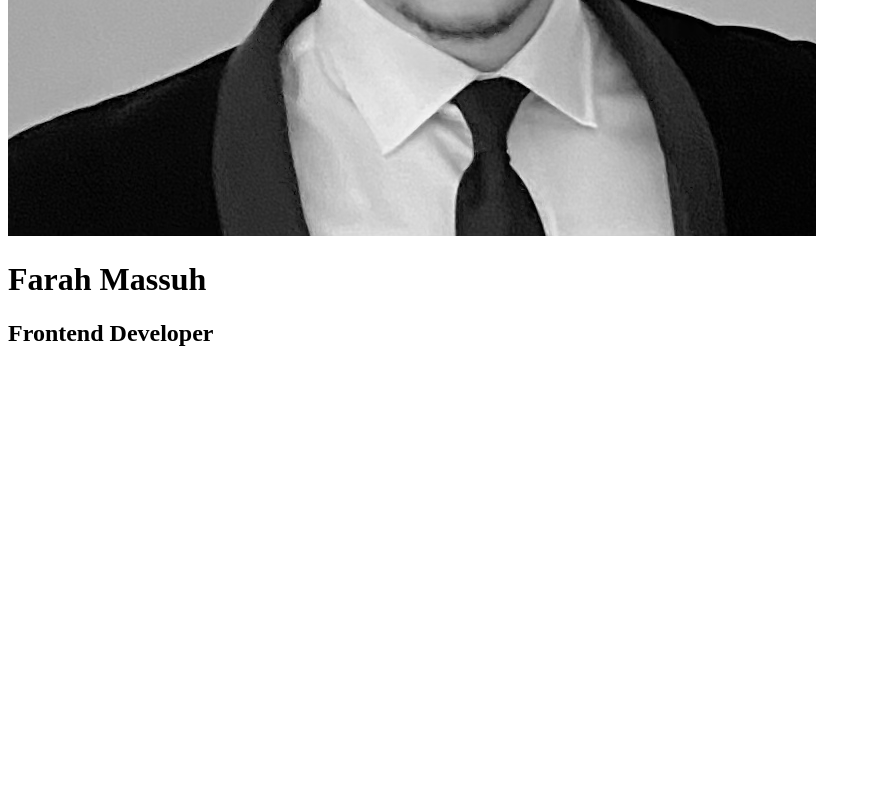
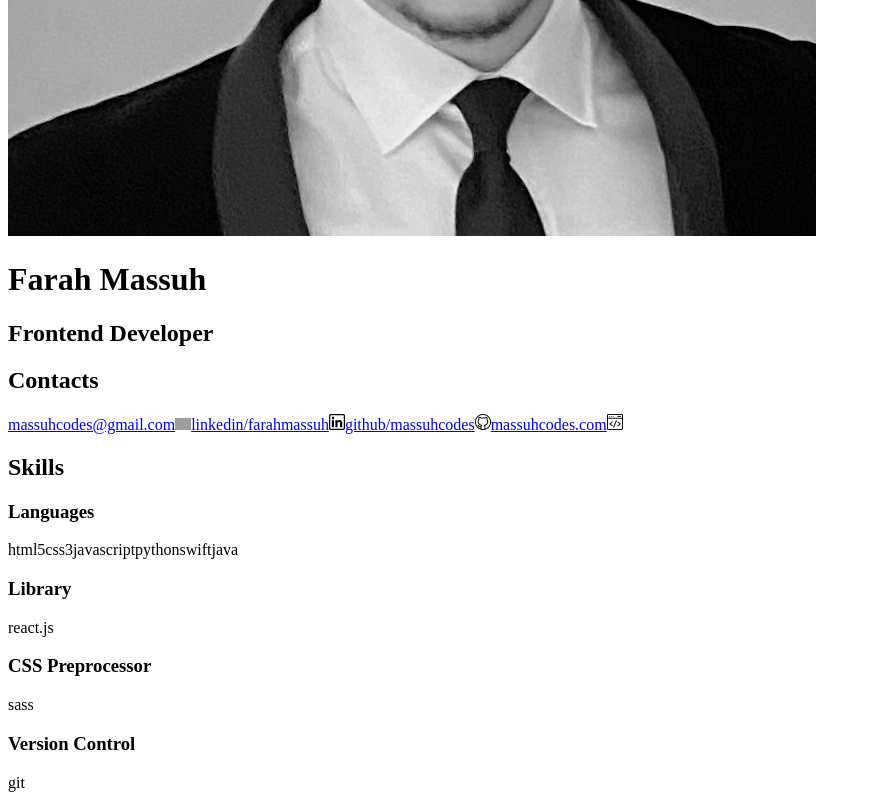
Before and after one commit to massuhcodes/resume, a React (Vite) app: page / in a window 1280 px wide. Shown: the part 581-1381 px from the top of the page, without its empty margins (0-871 px from the left). Before the commit the page ends 948 px from the top, so only its background shows below. Built offline with nearby package versions, Linux system fonts and the light colour scheme; grey boxes are pictures that could not be loaded.

Commit message:
Continued structuring html

```diff
--- a/src/components/Aside.jsx
+++ b/src/components/Aside.jsx
@@ -1,14 +1,21 @@
-import "../styles/Aside.css"
-import Contacts from "../components/Contacts"
-import Skills from "../components/Skills"
-import Education from "../components/Education"
+import "../styles/Aside.css";
+import Contacts from "../components/Contacts";
+import Skills from "../components/Skills";
+import Education from "../components/Education";
 
 export default function Aside() {
     return (
         <aside>
-            <Contacts />
-            <Skills />
-            <Education />
+            <article
+                role={"contentinfo"}
+                aria-label={
+                    "Article about Farah's Contacts, Skills, and Education"
+                }
+            >
+                <Contacts />
+                <Skills />
+                <Education />
+            </article>
         </aside>
-    )
+    );
 }
--- a/src/components/Contacts.jsx
+++ b/src/components/Contacts.jsx
@@ -1,12 +1,31 @@
 import "../styles/Contacts.css";
+import github from "../assets/github.png";
+import linkedin from "../assets/linkedin.png";
+import mail from "../assets/mail.png";
+import website from "../assets/website.png";
 
 export default function Contacts() {
     return (
-        <article
-            role={"contentinfo"}
-            ariaLable={"Article about Farah's Contacts, Skills, and Education"}
-        >
-
-        </article>
+        <section role={"contentinfo"} aria-label="Contacts">
+            <h2>Contacts</h2>
+            <div>
+                <a href="#">
+                    <span>massuhcodes@gmail.com</span>
+                    <img className="icon" src={mail} />
+                </a>
+                <a href="#">
+                    <span>linkedin/farahmassuh</span>
+                    <img className="icon" src={linkedin} />
+                </a>
+                <a href="#">
+                    <span>github/massuhcodes</span>
+                    <img className="icon" src={github} />
+                </a>
+                <a href="#">
+                    <span>massuhcodes.com</span>
+                    <img className="icon" src={website} />
+                </a>
+            </div>
+        </section>
     );
 }
--- a/src/components/Skills.jsx
+++ b/src/components/Skills.jsx
@@ -1,5 +1,30 @@
 import "../styles/Skills.css";
 
 export default function Skills() {
-    return <div></div>;
+    return (
+        <section role={"contentinfo"} aria-label="Skills">
+            <h2>Skills</h2>
+            <section role={"contentinfo"} aria-label="Languages">
+                <h3>Languages</h3>
+                <span>html5</span>
+                <span>css3</span>
+                <span>javascript</span>
+                <span>python</span>
+                <span>swift</span>
+                <span>java</span>
+            </section>
+            <section role={"contentinfo"} aria-label="Library">
+                <h3>Library</h3>
+                <span>react.js</span>
+            </section>
+            <section role={"contentinfo"} aria-label="CSS Preprocessor">
+                <h3>CSS Preprocessor</h3>
+                <span>sass</span>
+            </section>
+            <section role={"contentinfo"} aria-label="Version Controle">
+                <h3>Version Control</h3>
+                <span>git</span>
+            </section>
+        </section>
+    );
 }
```
